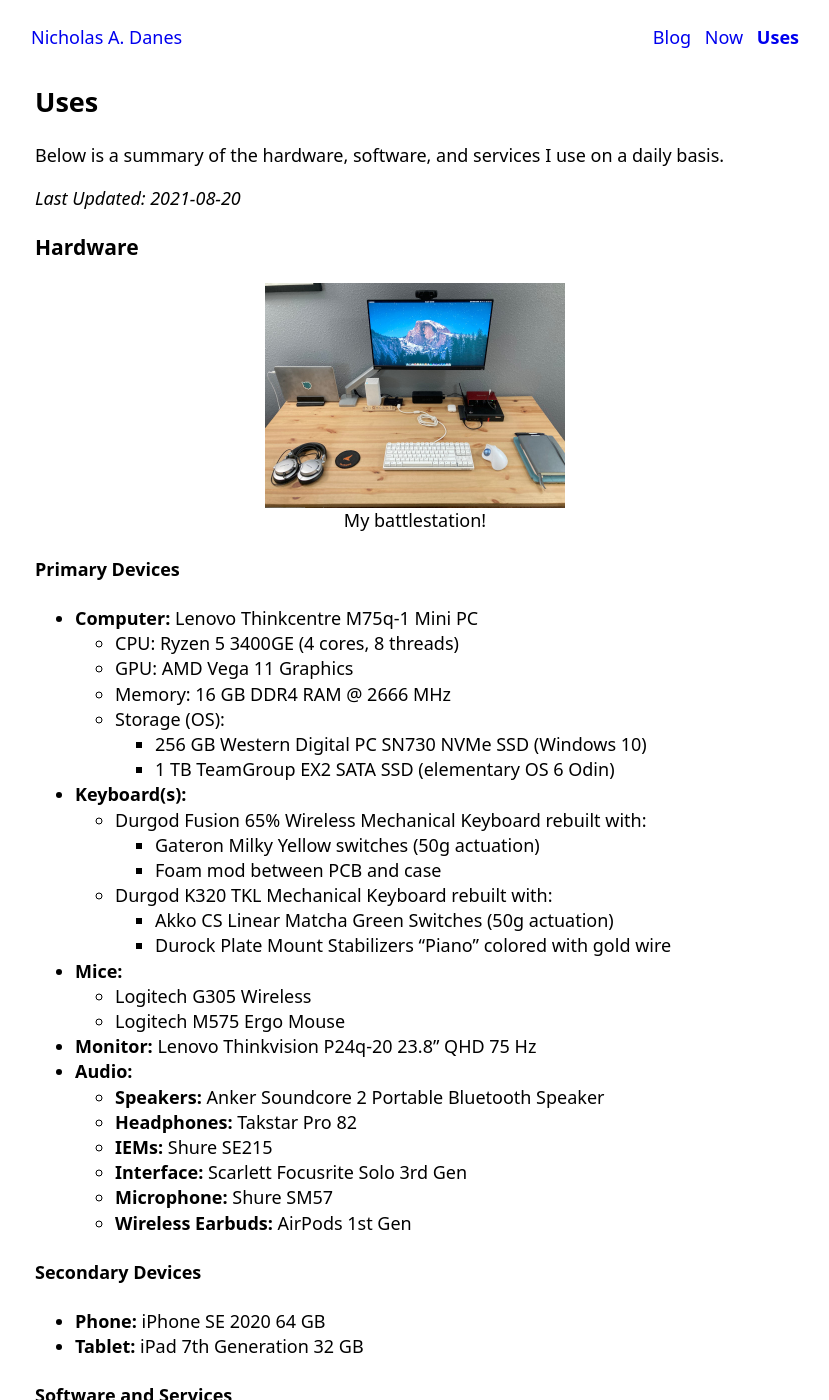
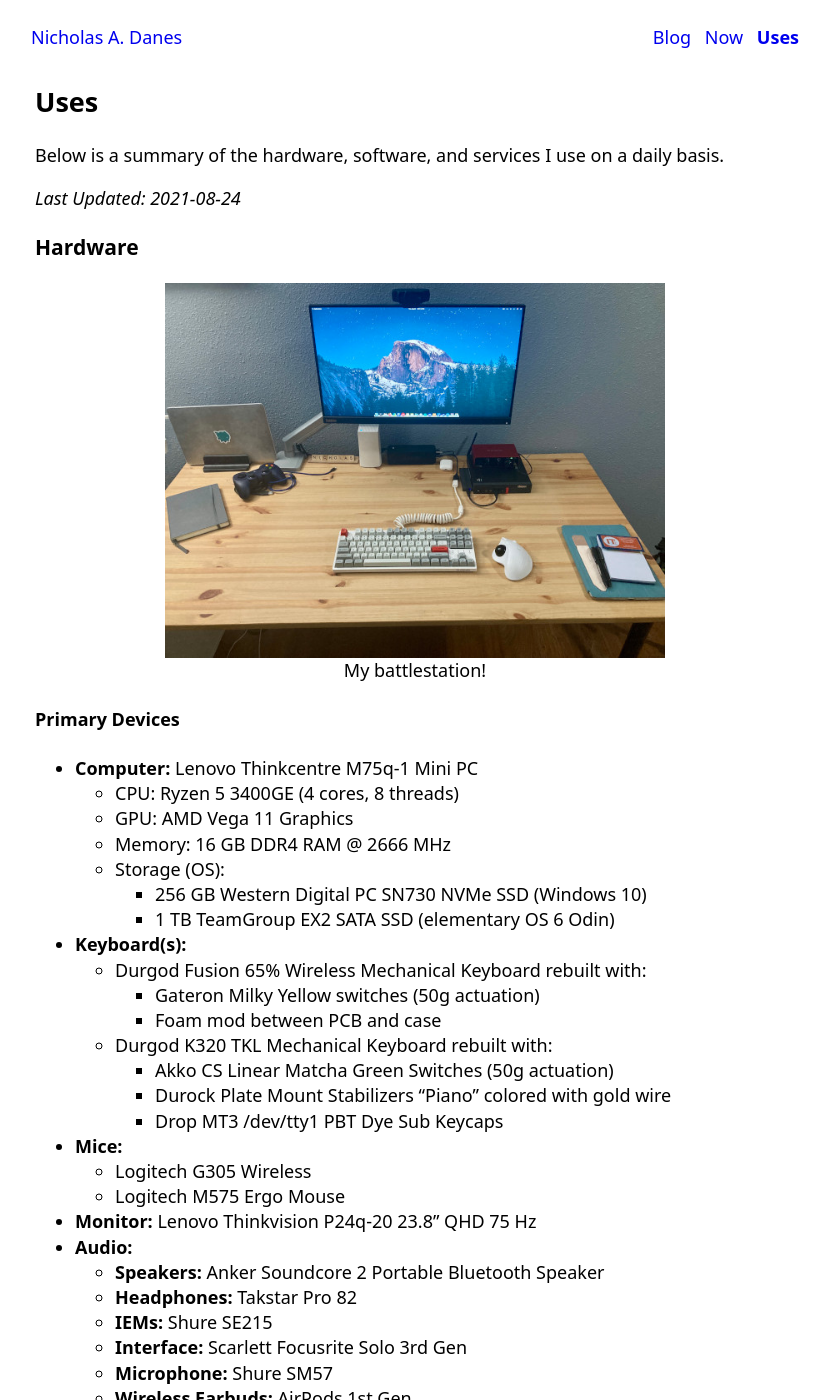
Before and after one commit to danesnick/old_website, a Jekyll site: the page built from uses.markdown, in a window 1280 px wide and 1400 px high. Shown: the whole window, without its empty margins (225-1054 px from the left). Built offline with Jekyll 4.4.1, drawn with Linux system fonts in a browser that asks for light colours.

Commit message:
Updates uses page

```diff
--- a/uses.markdown
+++ b/uses.markdown
@@ -7,11 +7,11 @@
 
 Below is a summary of the hardware, software, and services I use on a daily basis.
 
-*Last Updated: 2021-08-20*
+*Last Updated: 2021-08-24*
 
 ### Hardware
 
-<figure style="width:300px">
+<figure style="width:500px">
  <a href="/images/uses_setup.jpg"><img src="/images/uses_setup_small.jpg" alt="My battlestation!"></a>
   <figcaption>My battlestation!</figcaption>
 </figure>
@@ -32,6 +32,7 @@
 	+ Durgod K320 TKL Mechanical Keyboard rebuilt with:
 		+ Akko CS Linear Matcha Green Switches (50g actuation)
 		+ Durock Plate Mount Stabilizers "Piano" colored with gold wire
+		+ Drop MT3 /dev/tty1 PBT Dye Sub Keycaps
 * **Mice:**
 	+ Logitech G305 Wireless
 	+ Logitech M575 Ergo Mouse
```
Also changed, not shown: images/uses_setup.jpg, images/uses_setup_small.jpg.
